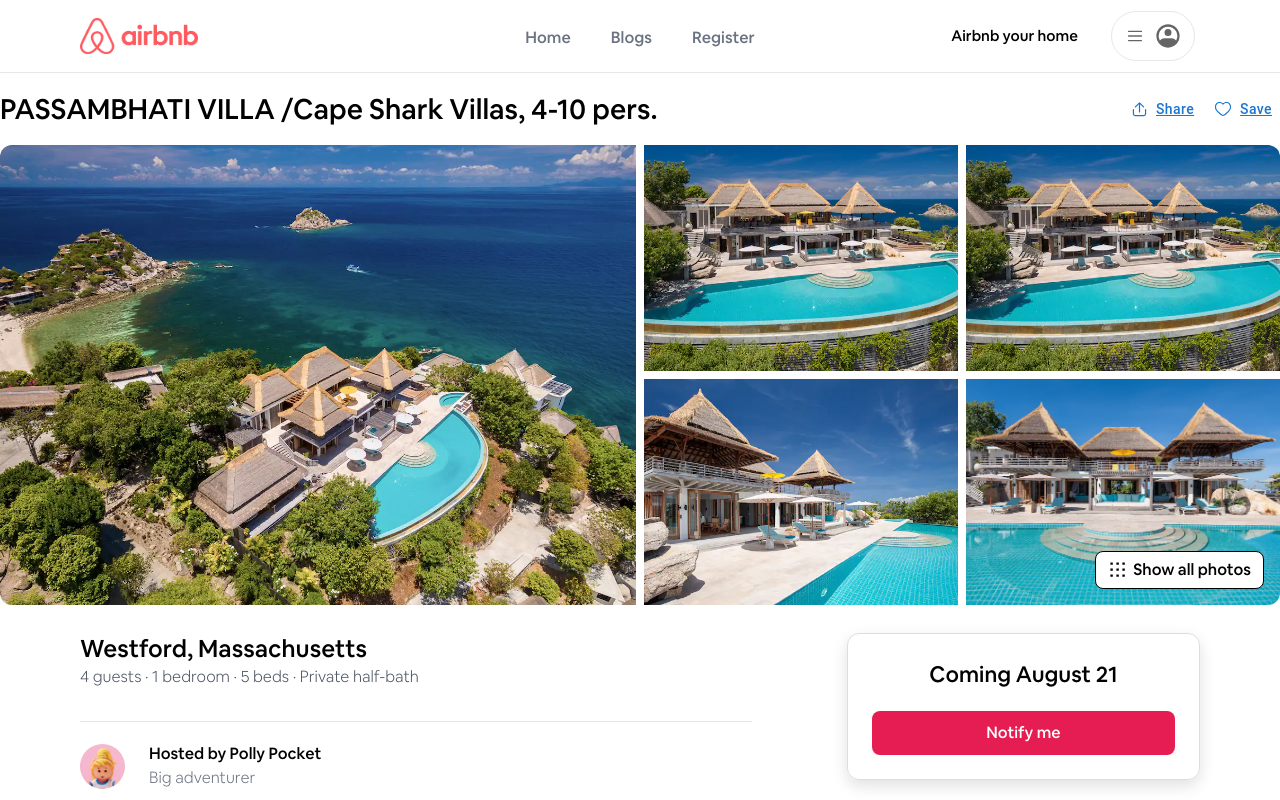
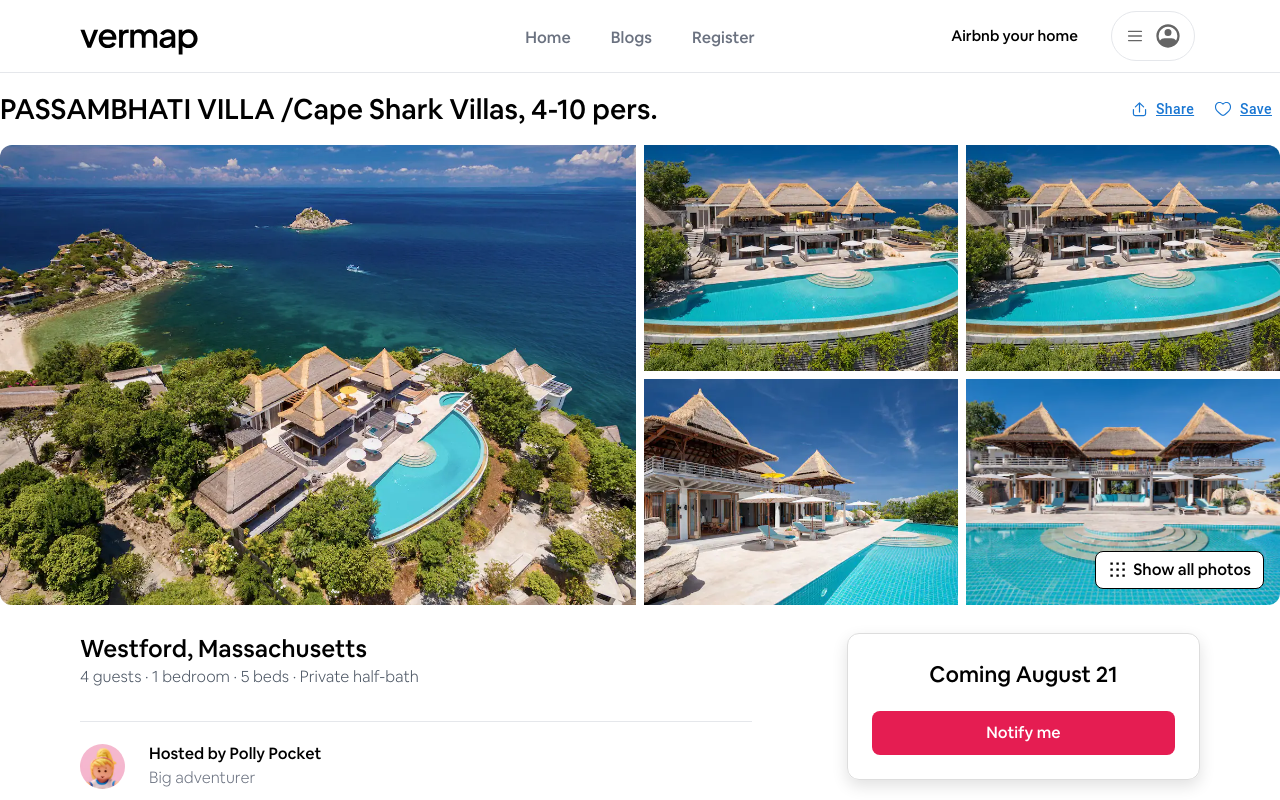
Before and after one commit to syed-zunair-gillani/vermap, a Next.js app: page /rooms/1 in a window 1280 px wide. Shown: the top 800 px of the page. Built offline with nearby package versions, Linux system fonts and the light colour scheme.

Commit message:
update changes

```diff
--- a/src/components/Footer.tsx
+++ b/src/components/Footer.tsx
@@ -26,7 +26,7 @@ const Footer = () => {
           </div>
           <div className="border-t-[1px] border-gray-200 flex justify-between py-7 mt-10">
           <div className="flex items-center gap-6 text-sm font-light">
-            <p>© 2024 Airbnb, Inc.</p>
+            <p>© 2024 vermap, Inc.</p>
             <ul className="flex items-center gap-6">
               <li>Terms</li>
               <li>Sitemap</li>
--- a/src/components/header/Logo.tsx
+++ b/src/components/header/Logo.tsx
@@ -4,9 +4,9 @@ import React from 'react'
 
 const Logo = () => {
   return (
-    <figure className='max-w-[270px] w-full'>
+    <figure className='max-w-[270px] w-full pt-3'>
         <Link href="/">
-            <Image src="/logo.png" width={118} height={64} alt="vermap"/>
+            <Image src="/logo.svg" width={118} height={64} alt="vermap"/>
         </Link>
     </figure>
   )
--- a/src/components/main/Main.tsx
+++ b/src/components/main/Main.tsx
@@ -1,15 +1,20 @@
-import React from 'react'
-import MapComponent from "./MapComponent"
-import MainFilter from '../header/MainFilter'
+import React from "react";
+import MainFilter from "../header/MainFilter";
+import dynamic from "next/dynamic";
+
+const MapComponent = dynamic(() => import('./MapComponent'), {
+  ssr: false
+});
+
 const Main = () => {
   return (
-    <main className='relative'>
-        <MapComponent/>
-        <div className='absolute bottom-14 z-[1000] w-full '>
-        <MainFilter/>
-        </div>
+    <main className="relative">
+      <MapComponent />
+      <div className="absolute bottom-14 z-[1000] w-full ">
+        <MainFilter />
+      </div>
     </main>
-  )
-}
+  );
+};
 
-export default Main
+export default Main;
--- a/src/components/main/MapComponent.jsx
+++ b/src/components/main/MapComponent.tsx
@@ -1,9 +1,10 @@
+"use client"
 import { MapContainer, TileLayer, Marker, Popup, ZoomControl } from 'react-leaflet';
 import 'leaflet/dist/leaflet.css';
 import L from 'leaflet';
 
 // Fix leaflet's default icon issue with React
-delete L.Icon.Default.prototype._getIconUrl;
+delete (L.Icon.Default.prototype as any)._getIconUrl;
 L.Icon.Default.mergeOptions({
   iconRetinaUrl: 'https://unpkg.com/leaflet@1.7.1/dist/images/marker-icon-2x.png',
   iconUrl: 'https://unpkg.com/leaflet@1.7.1/dist/images/marker-icon.png',
@@ -11,10 +12,10 @@ L.Icon.Default.mergeOptions({
 });
 
 const MapComponent = () => {
-  const position = [51.505, -0.09]; // Default center position
+  const position:any = [51.505, -0.09]; // Default center position
 
   // Sample markers
-  const markers = [
+  const markers:any = [
     { position: [51.505, -0.09], popupText: "I'm here!" },
     { position: [51.51, -0.1], popupText: "Another marker" },
     { position: [51.49, -0.08], popupText: "Yet another one" }
@@ -35,7 +36,7 @@ const MapComponent = () => {
         attribution=''
       />
 
-      {markers.map((marker, index) => (
+      {markers.map((marker:any, index:any) => (
         <Marker key={index} position={marker.position}>
           <Popup>{marker.popupText}</Popup>
         </Marker>
```
Also changed, not shown: public/logo.svg (added).
